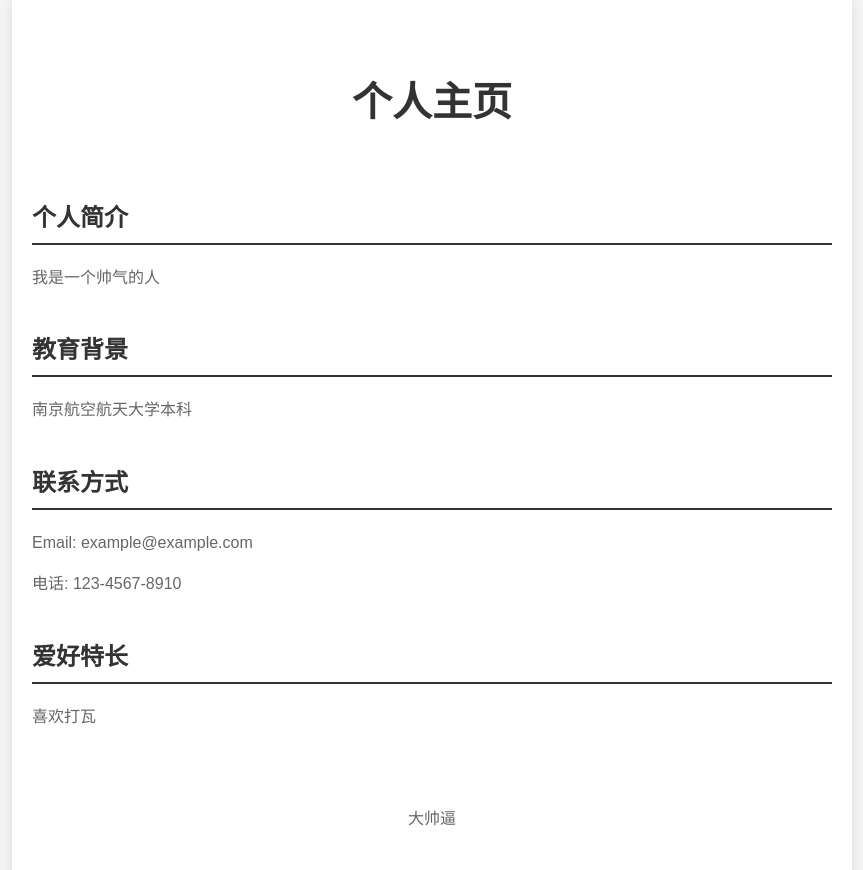
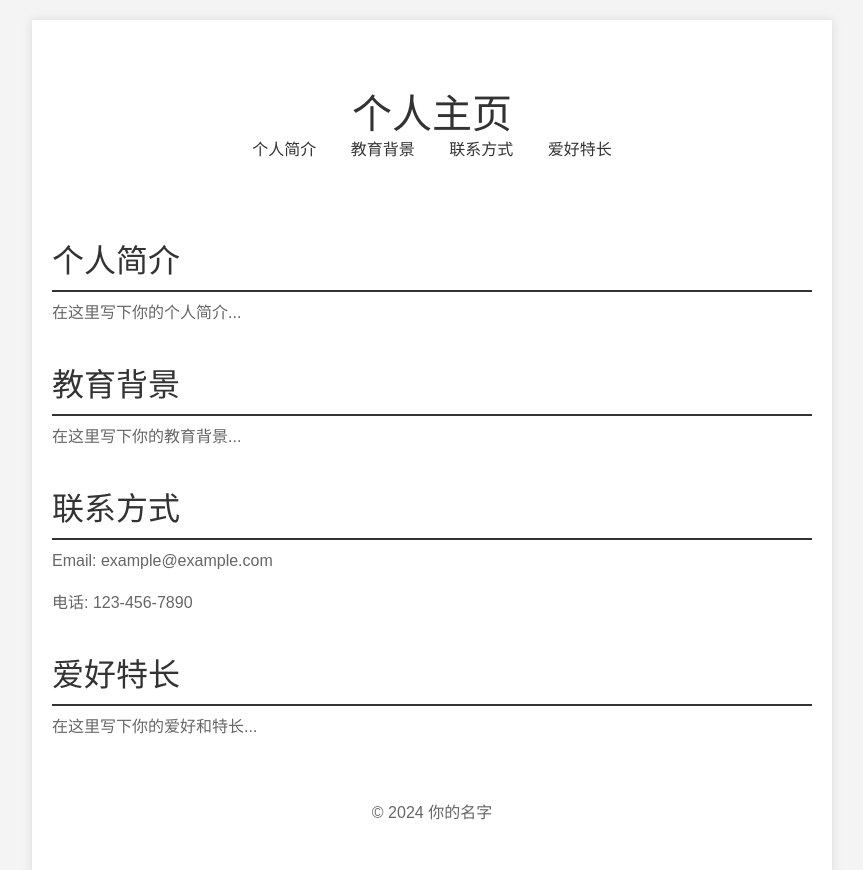
Before and after one commit to Da9dream/Da9dream.github.io, a plain HTML site: page index.html in a window 1280 px wide. Shown: the whole page, without its empty margins (208-1071 px from the left). Drawn offline with nearby package versions, Linux system fonts and the light colour scheme.

Commit message:
Update index.html

```diff
--- a/index.html
+++ b/index.html
@@ -4,16 +4,15 @@
     <meta charset="UTF-8">
     <meta name="viewport" content="width=device-width, initial-scale=1.0">
     <title>个人主页</title>
+    <link href="https://cdn.jsdelivr.net/npm/bootstrap@5.3.0/dist/css/bootstrap.min.css" rel="stylesheet">
     <style>
         body {
             font-family: Arial, sans-serif;
-            margin: 0;
-            padding: 0;
             background-color: #f4f4f4;
         }
         .container {
             max-width: 800px;
-            margin: 0 auto;
+            margin: 20px auto;
             padding: 20px;
             background-color: #ffffff;
             box-shadow: 0 0 10px rgba(0, 0, 0, 0.1);
@@ -26,6 +25,17 @@
             margin: 0;
             font-size: 2.5em;
             color: #333;
+        }
+        nav {
+            margin-bottom: 30px;
+        }
+        nav a {
+            margin: 0 15px;
+            color: #333;
+            text-decoration: none;
+        }
+        nav a:hover {
+            text-decoration: underline;
         }
         section {
             margin-bottom: 40px;
@@ -50,31 +60,37 @@
     <div class="container">
         <header>
             <h1>个人主页</h1>
+            <nav>
+                <a href="#about">个人简介</a>
+                <a href="#education">教育背景</a>
+                <a href="#contact">联系方式</a>
+                <a href="#hobbies">爱好特长</a>
+            </nav>
         </header>
 
-        <section>
+        <section id="about">
             <h2>个人简介</h2>
-            <p>我是一个帅气的人</p>
+            <p>在这里写下你的个人简介...</p>
         </section>
 
-        <section>
+        <section id="education">
             <h2>教育背景</h2>
-            <p>南京航空航天大学本科</p>
+            <p>在这里写下你的教育背景...</p>
         </section>
 
-        <section>
+        <section id="contact">
             <h2>联系方式</h2>
             <p>Email: example@example.com</p>
-            <p>电话: 123-4567-8910</p>
+            <p>电话: 123-456-7890</p>
         </section>
 
-        <section>
+        <section id="hobbies">
             <h2>爱好特长</h2>
-            <p>喜欢打瓦</p>
+            <p>在这里写下你的爱好和特长...</p>
         </section>
 
         <footer>
-            <p>大帅逼</p>
+            <p>&copy; 2024 你的名字</p>
         </footer>
     </div>
 </body>
```
